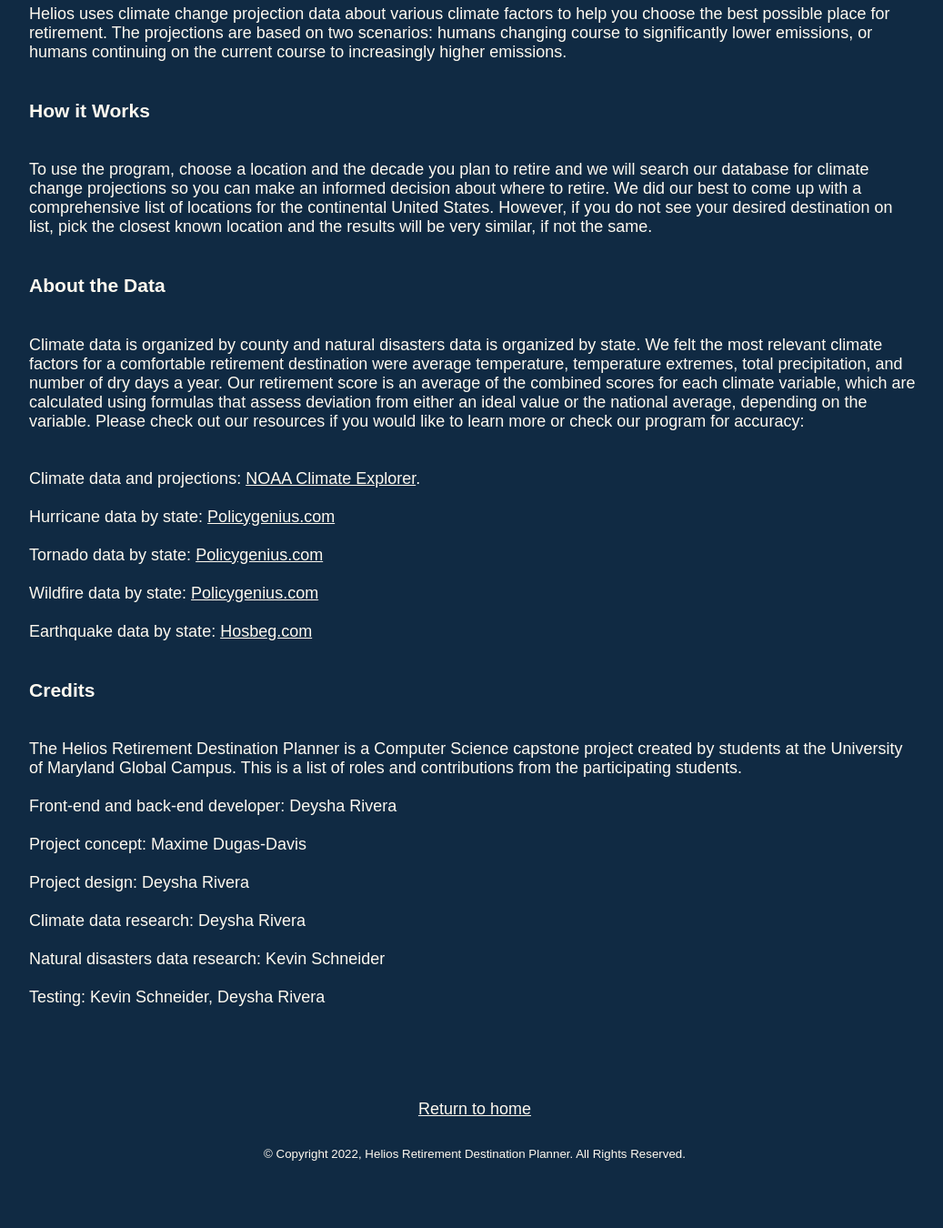
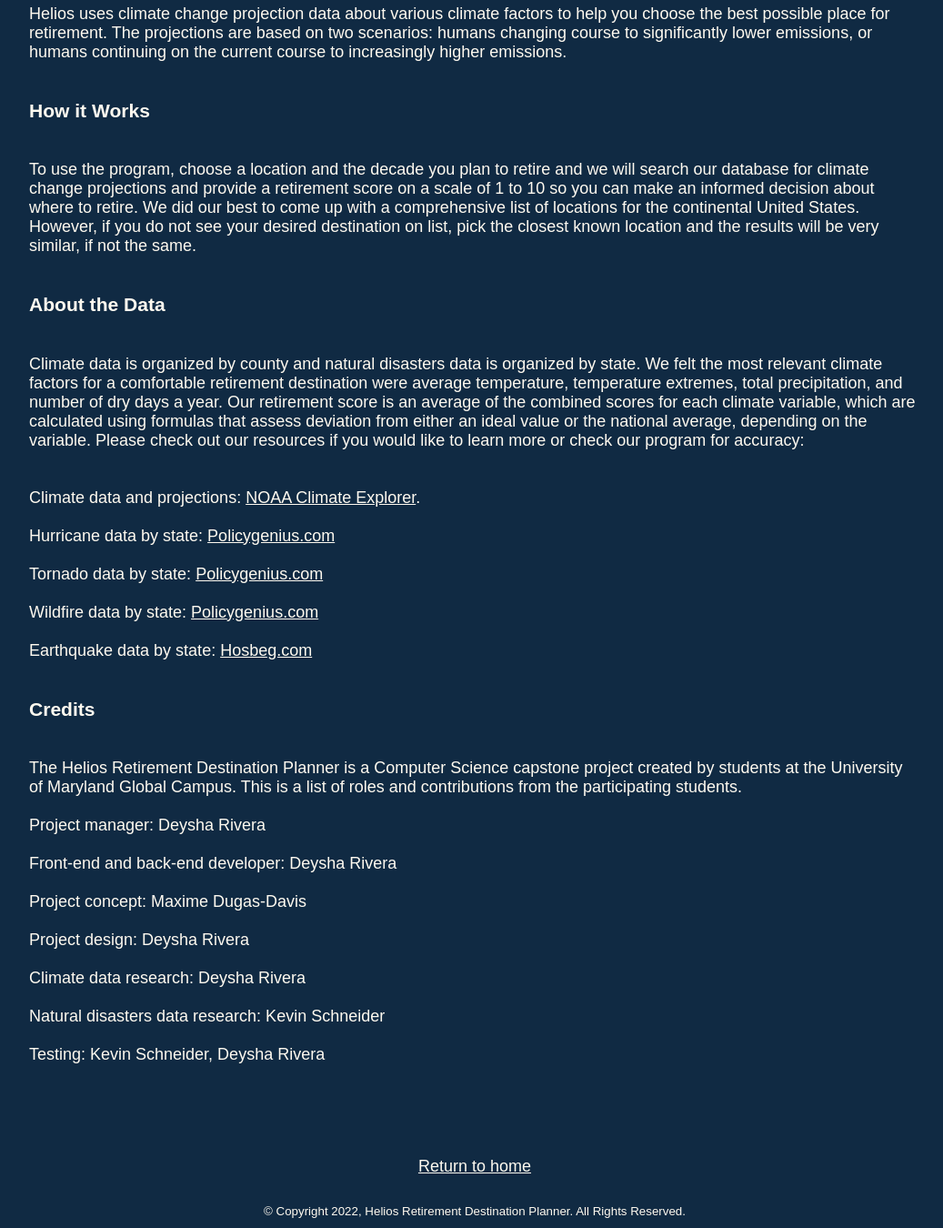
Before and after one commit to rathlorieldc/helios, a Flask app: page /about in a window 1280 px wide. Shown: the part 286-1636 px from the top of the page at 91% size, without its empty margins (118-1155 px from the left). Before the commit the page ends 1562 px from the top, so only its background shows below. Run offline with Flask 2, Linux system fonts and the light colour scheme.

Commit message:
Version 1.0.1

```diff
--- a/templates/about.html
+++ b/templates/about.html
@@ -76,10 +76,10 @@
             <h3>How it Works</h3>
             <br>
             To use the program, choose a location and the decade you plan to retire and we will search our database
-            for climate change projections so you can make an informed decision about where to retire. We did our best
-            to come up with a comprehensive list of locations for the continental United States. However, if you do not
-            see your desired destination on list, pick the closest known location and the results will be very similar,
-            if not the same.
+            for climate change projections and provide a retirement score on a scale of 1 to 10 so you can make an
+            informed decision about where to retire. We did our best to come up with a comprehensive list of locations
+            for the continental United States. However, if you do not see your desired destination on list, pick the
+            closest known location and the results will be very similar, if not the same.
             <br><br>
             <h3>About the Data</h3>
             <br>
@@ -109,6 +109,7 @@
             The Helios Retirement Destination Planner is a Computer Science capstone project created by students at the
             University of Maryland Global Campus. This is a list of roles and contributions from the
             participating students.<br><br>
+            Project manager: Deysha Rivera <br><br>
             Front-end and back-end developer: Deysha Rivera <br><br>
             Project concept: Maxime Dugas-Davis <br><br>
             Project design: Deysha Rivera <br><br>
```
Also changed, not shown: README.md, static/plot.png.
